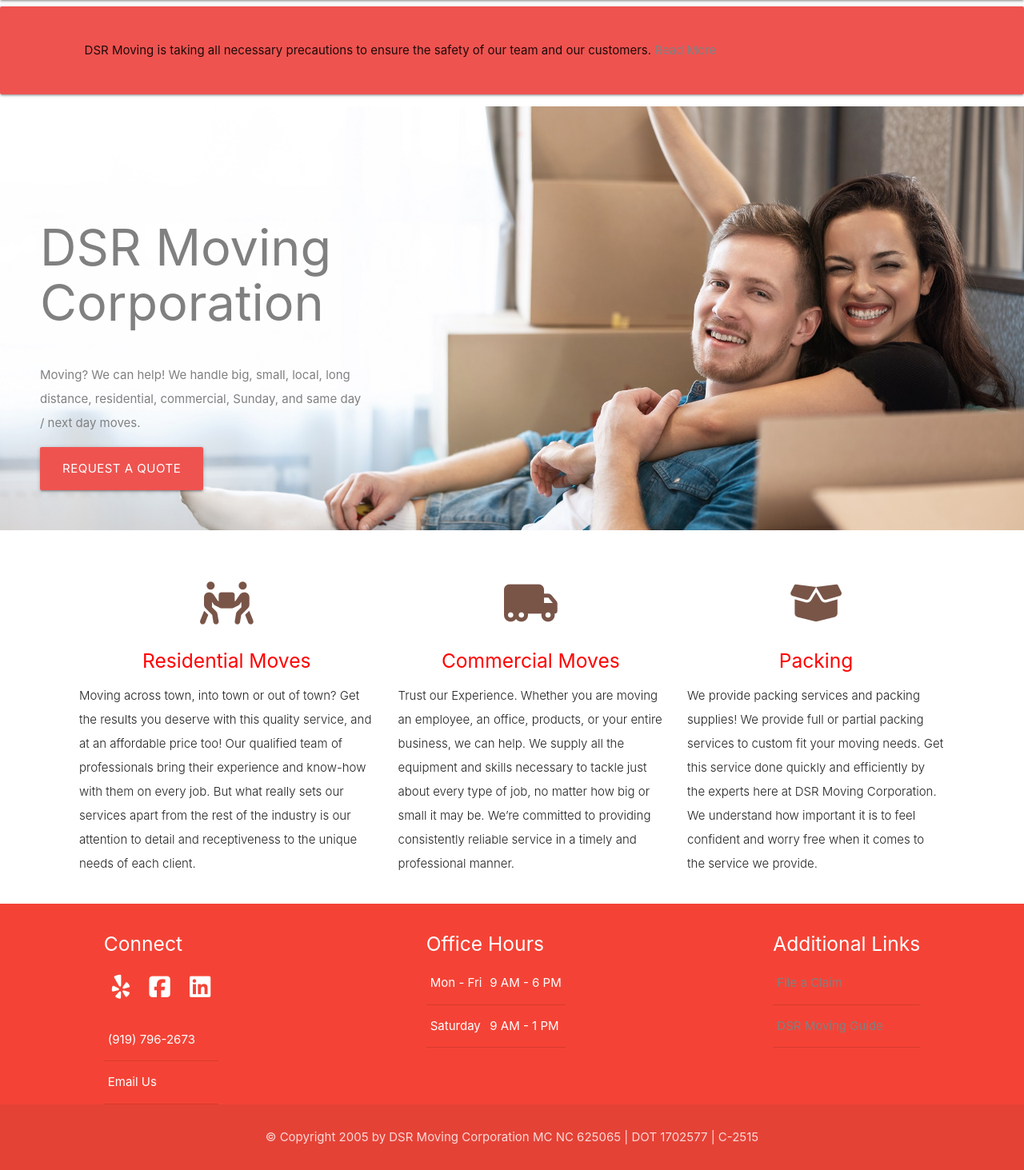
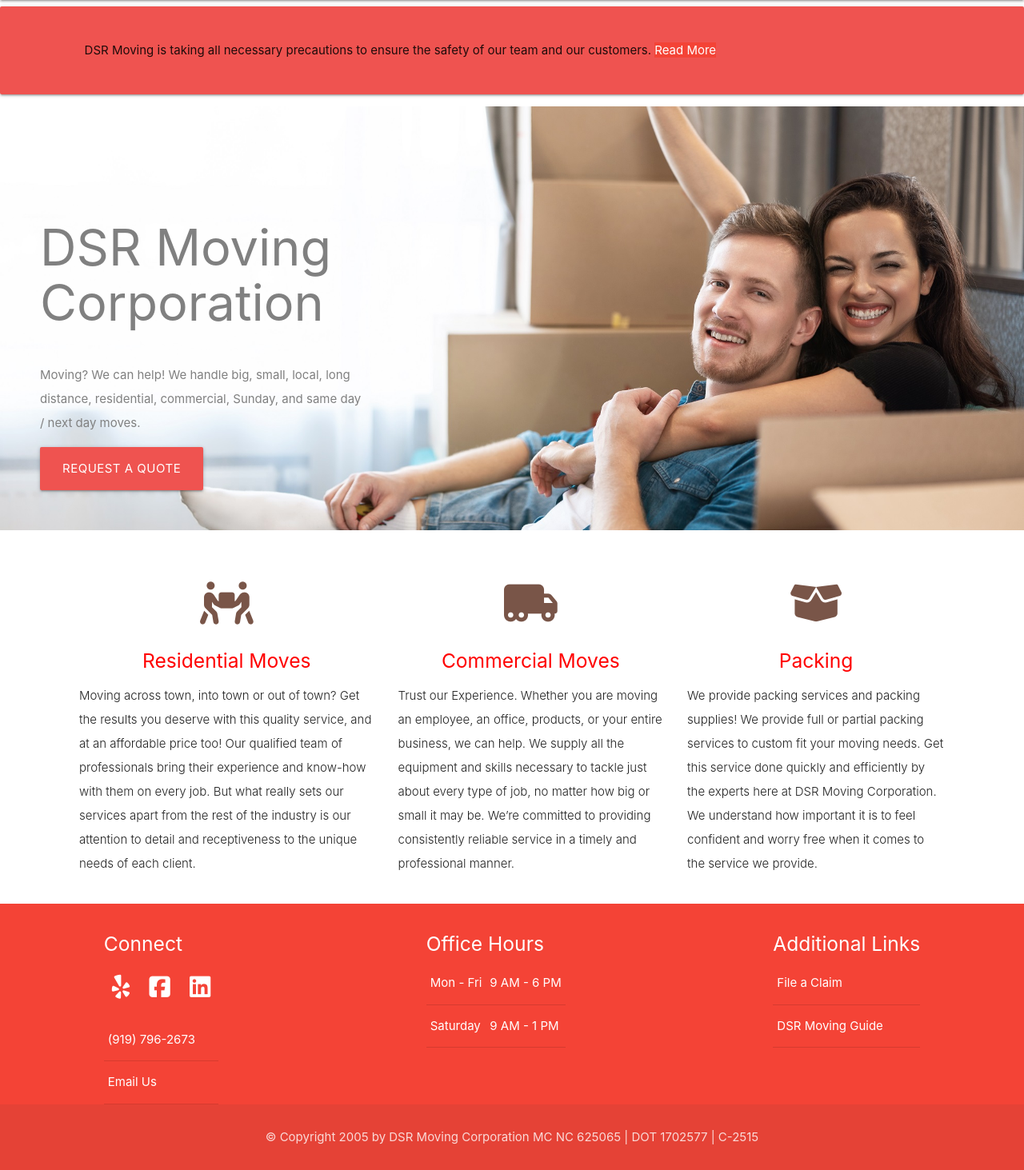
Before and after one commit to lamanaml/dsrmoving, a PHP site: page /index.php in a window 1280 px wide. Shown: the part 100-1563 px from the top of the page at 80% size. Run offline with PHP 8.4, Linux system fonts and the light colour scheme; some libraries are stand-ins or nearby versions.

Commit message:
updated css for links

```diff
--- a/footer.html
+++ b/footer.html
@@ -42,10 +42,10 @@
       <h5 class="white-text">Additional Links</h5>
       <tbody>
         <tr>
-          <td><a href="claims.php">File a Claim</a></td>
+          <td><a class="red" href="claims.php">File a Claim</a></td>
           </tr>
         <tr>
-          <td><a href="movingguide.php">DSR Moving Guide</a></td>
+          <td><a class="red" href="movingguide.php">DSR Moving Guide</a></td>
         </tr>
 
       </tbody>
--- a/index.php
+++ b/index.php
@@ -26,7 +26,7 @@
 
 <div class=" card-panel #e53935 red lighten-1">
   <div class="container">
- DSR Moving is taking all necessary precautions to ensure the safety of our team and our customers. <a href="coronavirus.php"> Read More </a>
+ DSR Moving is taking all necessary precautions to ensure the safety of our team and our customers. <a class="red" href="coronavirus.php"> Read More </a>
 </div>
 </div>
 <!-- Hero -->
```
